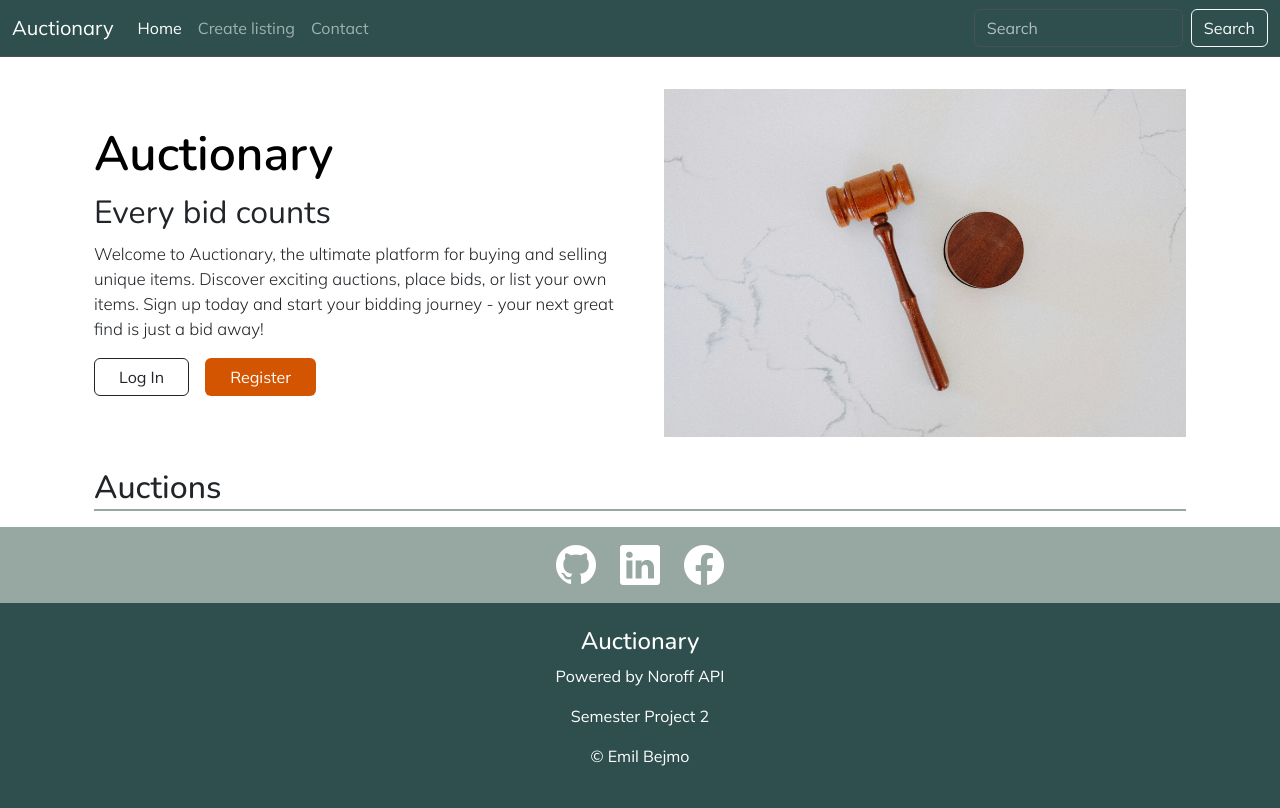
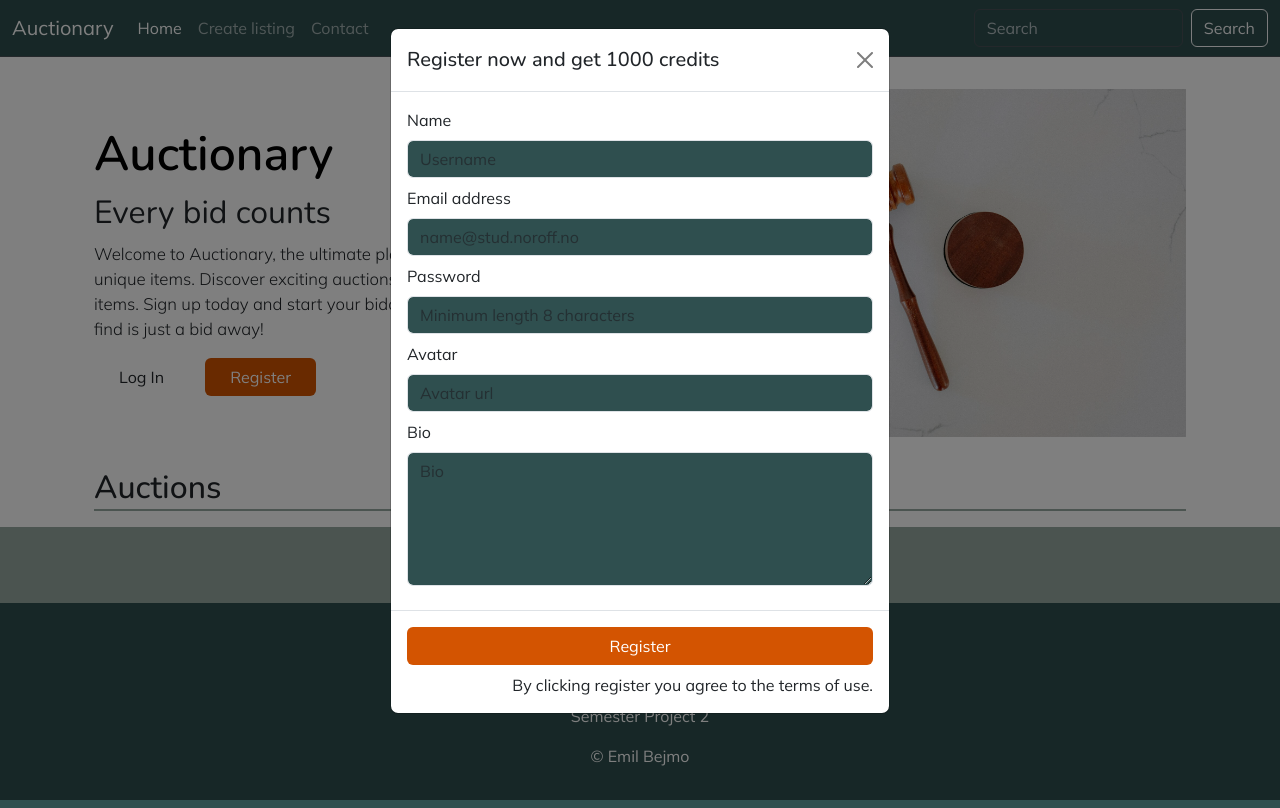
Before and after one commit to ebejmo/auctionary, a website: page index.html in a window 1280 px wide. Both pictures are taken after a click on the button "Register". Drawn offline with nearby package versions, Linux system fonts and the light colour scheme.

Commit message:
Adds Registration modal

```diff
--- a/index.html
+++ b/index.html
@@ -68,7 +68,13 @@
               <button class="btn btn-outline-light btn-login-light">
                 Login
               </button>
-              <button class="btn btn-primary btn-register">Register</button>
+              <button
+                class="btn btn-primary btn-register"
+                data-bs-toggle="modal"
+                data-bs-target="#registrationModal"
+              >
+                Register
+              </button>
             </div>
             <form class="d-flex" role="search">
               <input
@@ -110,11 +116,16 @@
             <div class="d-grid gap-2 d-md-flex justify-content-md-start">
               <button
                 type="button"
-                class="btn btn-outline-dark btn-login-dark btn-md px-4 me-md-2"
+                class="btn btn-login-dark btn-md px-4 me-md-2"
               >
                 Log In
               </button>
-              <button type="button" class="btn-register btn btn-md px-4">
+              <button
+                type="button"
+                class="btn-register btn btn-md px-4"
+                data-bs-toggle="modal"
+                data-bs-target="#registrationModal"
+              >
                 Register
               </button>
             </div>
@@ -156,5 +167,101 @@
         </div>
       </div>
     </footer>
+
+    <div
+      class="modal fade"
+      id="registrationModal"
+      tabindex="-1"
+      aria-labelledby="registrationModalLabel"
+      aria-hidden="true"
+    >
+      <div class="modal-dialog">
+        <div class="modal-content">
+          <div class="modal-header">
+            <h2 class="modal-title fs-5" id="registrationModalLabel">
+              Register now and get 1000 credits
+            </h2>
+            <button
+              type="button"
+              class="btn-close"
+              data-bs-dismiss="modal"
+              aria-label="Close"
+            ></button>
+          </div>
+          <div class="modal-body">
+            <form>
+              <div class="mb-2">
+                <label for="name" class="form-label">Name</label>
+                <input
+                  placeholder="Username"
+                  type="text"
+                  class="form-control"
+                  name="name"
+                  pattern="^[\w]+$"
+                  title="Yeah"
+                  required
+                />
+              </div>
+
+              <div class="mb-2">
+                <label for="registerEmail" class="form-label"
+                  >Email address</label
+                >
+                <input
+                  type="email"
+                  name="email"
+                  class="form-control"
+                  id="registerEmail"
+                  placeholder="name@stud.noroff.no"
+                  pattern="[\w\-.]+@(stud\.)?noroff\.no$"
+                  title="Only @stud.noroff.no may register."
+                  required
+                  autofocus
+                />
+              </div>
+              <div class="mb-2">
+                <label for="password" class="form-label">Password</label>
+                <input
+                  placeholder="Minimum length 8 characters"
+                  type="password"
+                  class="form-control"
+                  name="password"
+                  minlength="8"
+                  required
+                />
+              </div>
+
+              <div class="mb-2">
+                <label for="avatar" class="form-label">Avatar</label>
+                <input
+                  placeholder="Avatar url"
+                  type="url"
+                  class="form-control"
+                  name="avatar"
+                />
+              </div>
+
+              <div class="mb-2">
+                <label for="bio" class="form-label">Bio</label>
+                <textarea
+                  placeholder="Bio"
+                  name="bio"
+                  class="form-control"
+                  rows="5"
+                ></textarea>
+              </div>
+            </form>
+          </div>
+          <div class="modal-footer">
+            <button type="button" class="btn btn-register w-100">
+              Register
+            </button>
+            <span class="terms"
+              >By clicking register you agree to the terms of use.</span
+            >
+          </div>
+        </div>
+      </div>
+    </div>
   </body>
 </html>
```
